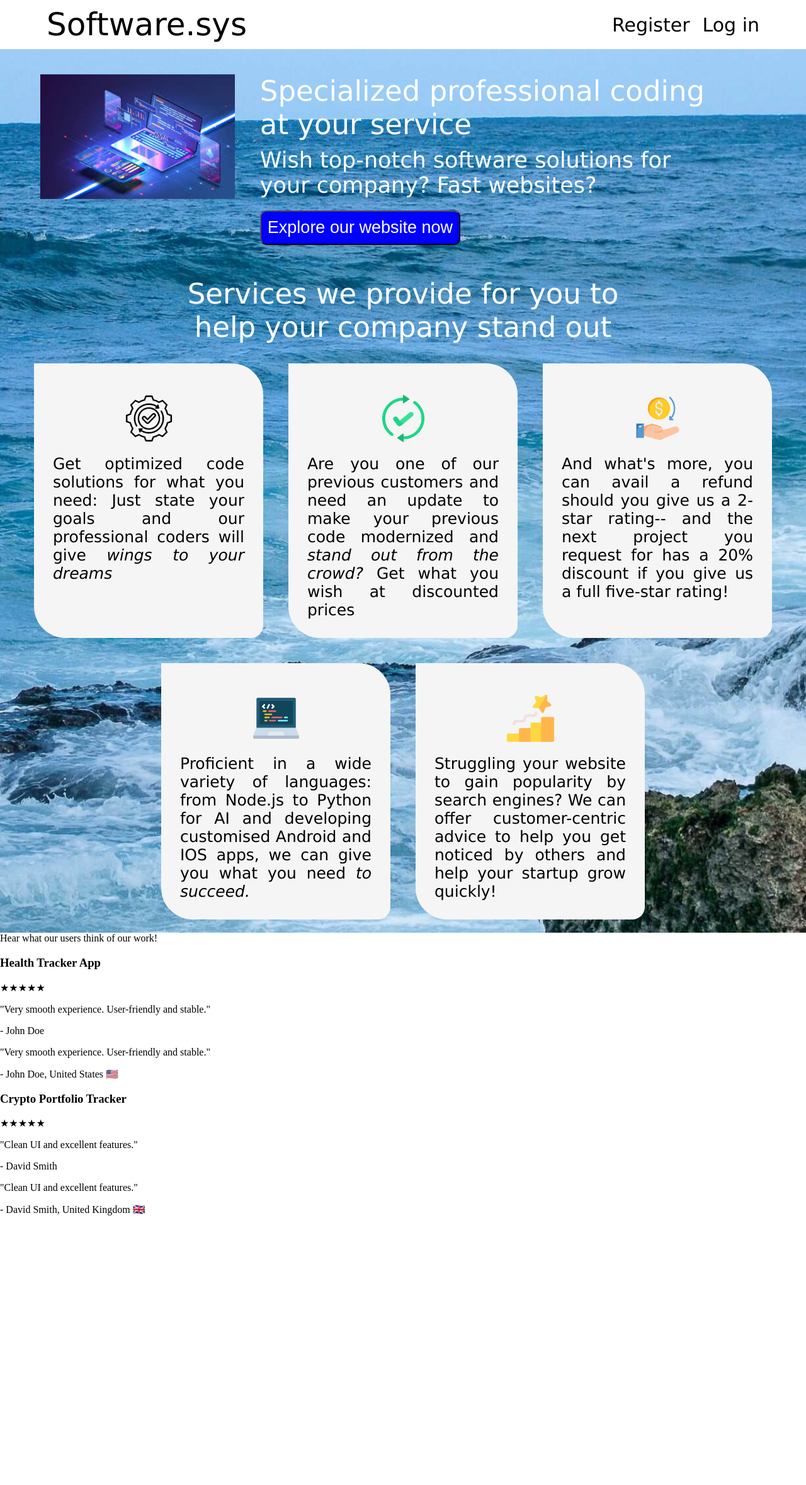
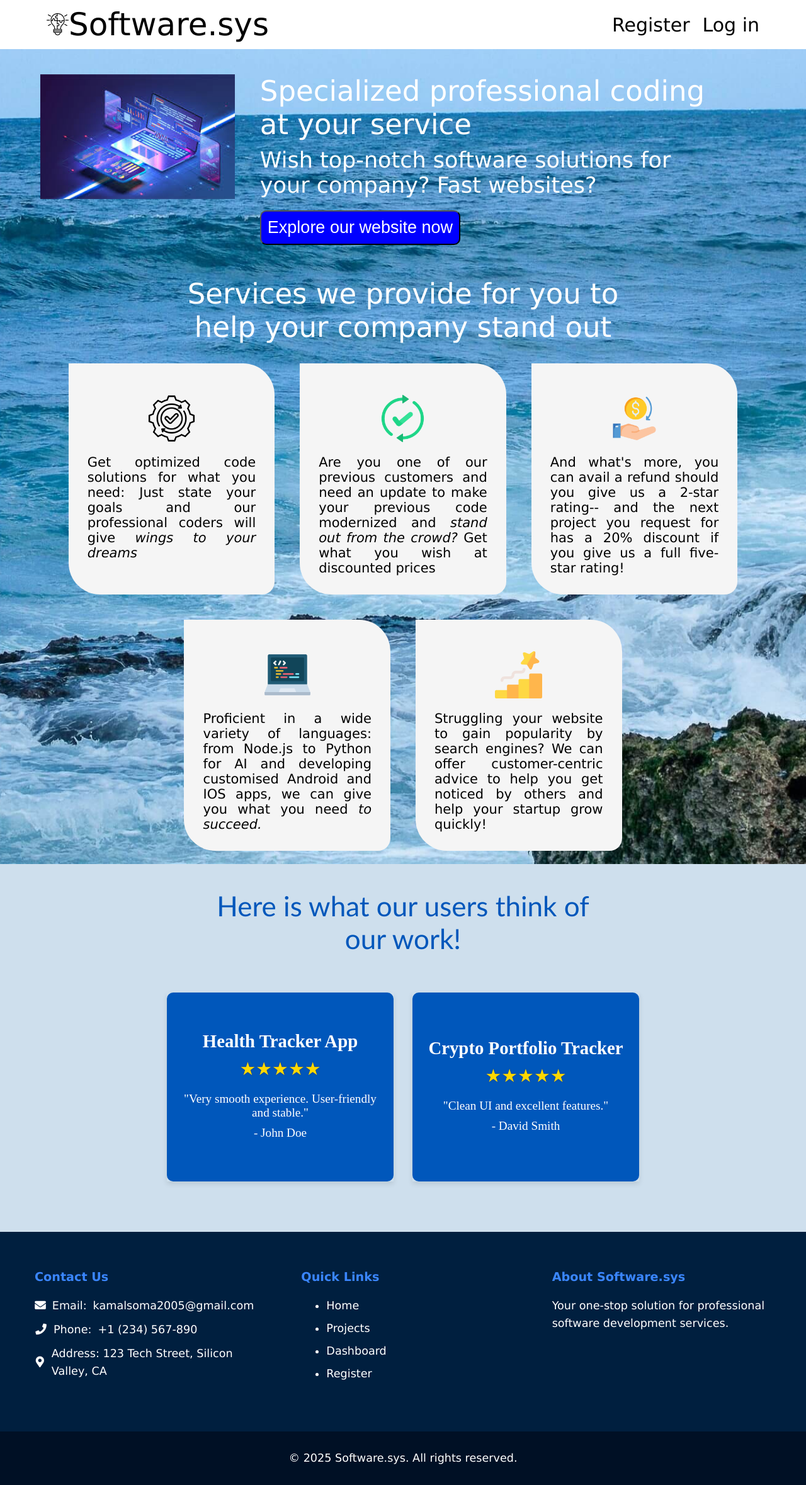
Before and after one commit to Mohammed-Wasif-Sarwar/Software.sys, a PHP site: page /home.php in a window 1280 px wide. Shown: the whole page at 63% size. Before the commit the page ends 1930 px from the top, so only its background shows below. Run offline with PHP 8.4, Linux system fonts and the light colour scheme; data comes from the database, SQL or seed files in the repository.

Commit message:
Add files via upload

```diff
--- a/editproject.php
+++ b/editproject.php
@@ -153,7 +153,7 @@ if ($_SERVER['REQUEST_METHOD'] === 'POST') {
                 </div>
 
                 <button type="submit" class="check-button" style="width: auto; padding: 10px 20px;">Update Project</button>
-                <a href="viewproject.php?id=<?= urlencode($pid) ?>" class="check-button" style="display: inline-block; width:90%;margin-left: 10px; background: #6c757d; text-decoration: none;">Cancel</a>
+                <a href="projects.php" class="check-button" style="display: inline-block; width:90%;margin-left: 10px; background: #6c757d; text-decoration: none;">Cancel</a>
             </form>
             <?php endif; ?>
         </section>
--- /dev/null
+++ b/footers.php
@@ -0,0 +1,121 @@
+<?php
+?>
+<footer class="site-footer" style="font-size:1.1rem;">
+    <div class="footer-container">
+        <div class="footer-section" style="order:3">
+            <h3>About Software.sys</h3>
+            <p>Your one-stop solution for professional software development services.</p>
+        </div>
+
+        <div class="footer-section" style="order:1">
+            <h3>Contact Us</h3>
+            <ul class="contact-info" style="padding:0px;">
+                <li><i class="fas fa-envelope"></i> Email: <a href="mailto:kamalsoma2005@gmail.com">kamalsoma2005@gmail.com</a></li>
+                <li><i class="fas fa-phone"></i> Phone: <a href="tel:+1234567890">+1 (234) 567-890</a></li>
+                <li><i class="fas fa-map-marker-alt"></i> Address: 123 Tech Street, Silicon Valley, CA</li>
+            </ul>
+        </div>
+
+        <div class="footer-section" style="order:2; padding-left:40px;">
+            <h3>Quick Links</h3>
+            <ul class="footer-links">
+                <li><a href="home.php">Home</a></li>
+                <li><a href="projects.php">Projects</a></li>
+                <li><a href="dashboard.php">Dashboard</a></li>
+                <li><a href="register.php">Register</a></li>
+            </ul>
+        </div>
+    </div>
+
+    <div class="footer-bottom">
+        <p>&copy; <?= date('Y') ?> Software.sys. All rights reserved.</p>
+    </div>
+</footer>
+
+<style>
+.site-footer {
+    background: #001f3f;
+    color: white;
+    padding: 40px 0 0;
+    font-family: 'Verdana', 'Arial Narrow', Arial, sans-serif;
+    margin-top: auto;
+}
+
+.footer-container {
+    display: flex;
+    flex-wrap: wrap;
+    justify-content: space-around;
+    max-width: 1200px;
+    margin: 0 auto;
+    padding: 0 20px;
+    gap:20px;
+}
+
+.footer-section {
+    flex: 1;
+    min-width: 250px;
+    margin-bottom: 30px;
+    padding: 0 15px;
+}
+
+.footer-section h3 {
+    color: #3a86ff;
+    margin-bottom: 20px;
+    font-size: 1.2rem;
+}
+
+.footer-section p,
+.footer-section li {
+    margin-bottom: 10px;
+    line-height: 1.6;
+}
+
+.contact-info li {
+    display: flex;
+    align-items: center;
+    gap: 10px;
+}
+
+.footer-links li {
+    margin-bottom: 8px;
+}
+
+.footer-links a,
+.contact-info a {
+    color: white;
+    text-decoration: none;
+    transition: color 0.3s;
+}
+
+.footer-links a:hover,
+.contact-info a:hover {
+    color: #3a86ff;
+    text-decoration: underline;
+}
+
+.footer-bottom {
+    background: #001025;
+    text-align: center;
+    padding: 15px 0;
+    margin-top: 30px;
+}
+
+.fas {
+    width: 20px;
+    text-align: center;
+}
+
+@media (max-width: 768px) {
+    .footer-section {
+        flex: 100%;
+        text-align: center;
+    }
+
+    .contact-info li {
+        justify-content: center;
+    }
+}
+</style>
+
+<!-- Font Awesome for icons (add this in head of your main template) -->
+<link rel="stylesheet" href="https://cdnjs.cloudflare.com/ajax/libs/font-awesome/5.15.4/css/all.min.css">
--- a/home.php
+++ b/home.php
@@ -25,13 +25,13 @@ if ($loggedin) {
         <header>
         <?php if ($loggedin): ?>
         <nav>
-            <a href="home.php"><img src="computing.png" alt="Computers" style="width:40px; align:center;">Software.sys</a>
+            <a href="home.php"><img src="computing.png" alt="Computers" style="width:clamp(20px,5vw,35px); align:center;">Software.sys</a>
             <a href="dashboard.php">Welcome <?= $username ?></a>
             <a href="dashboard.php"><?= $flag ?></a>
         </nav>
     <?php else: ?>
         <nav>
-            <a href="home.php">Software.sys</a>
+            <a href="home.php"><img src="computing.png" alt="Computers" style="width:clamp(20px,5vw,35px); align:center;">Software.sys</a>
             <a href="register.php">Register</a>
             <a href="login.php">Log in</a>
         </nav>
@@ -79,7 +79,7 @@ if ($loggedin) {
         </section>
     <section id="response">
     <header>
-        Hear what our users think of our work!
+        Here is what our users think of our work!
     </header>
     <div class="testimonial-container">
         <?php
@@ -111,6 +111,7 @@ if ($loggedin) {
             </div>
         <?php endforeach; ?>
     </div>
+    <?php @require_once("footers.php"); ?>
 </section>
 
 <?php
--- a/homestyles.css
+++ b/homestyles.css
@@ -95,11 +95,11 @@ button a{
 }
 
 #main>section>aside{
-    font-size: clamp(15px, 4vw, 25px);
+    font-size: clamp(15px, 4vw, 21px);
     text-align: justify;
     margin:20px;
     gap:20px;
-    width:25%;
+    width:22%;
     color:black;
     background-color: whitesmoke;
     padding:30px;
@@ -126,3 +126,128 @@ button a{
         width:70%;
     }
 }
+
+#response{
+    width:100%;
+    background-color:rgb(206, 223, 237);
+    padding-top:20px;
+}
+
+#response header{
+    width:50%;
+    font-size:clamp(35px,5vw,44px);
+    color:#0057bb;
+    margin:20px auto;
+    font-family:'Gill Sans', 'Gill Sans MT', Calibri, 'Trebuchet MS', sans-serif;
+    text-align: center;
+}
+
+.testimonial-container {
+    display: flex;
+    justify-content: center;
+    flex-wrap: wrap;
+    gap: 30px;
+    padding: 20px;
+    max-width: 1200px;
+    margin: 0 auto;
+    padding-bottom:60px;
+}
+
+.flip-card {
+    background-color: transparent;
+    width: 30%;
+    height: 300px;
+    perspective: 1000px;
+    margin: 20px 0;
+}
+
+.flip-card-inner {
+    position: relative;
+    width: 100%;
+    height: 100%;
+    text-align: center;
+    transition: transform 0.6s;
+    transform-style: preserve-3d;
+    box-shadow: 0 4px 8px rgba(0,0,0,0.1);
+}
+
+.flip-card:hover .flip-card-inner {
+    transform: rotateY(180deg);
+}
+
+.flip-card-front, .flip-card-back {
+    position: absolute;
+    width: 100%;
+    height: 100%;
+    backface-visibility: hidden;
+    border-radius: 10px;
+    display: flex;
+    flex-direction: column;
+    justify-content: center;
+    padding: 20px;
+    box-sizing: border-box;
+}
+
+.flip-card-front {
+    background-color: #0057bb;
+    color: white;
+}
+
+.flip-card-back {
+    background-color: white;
+    color: #0057bb;
+    transform: rotateY(180deg);
+    border: 2px solid #0057bb;
+}
+
+.flip-card h3 {
+    margin: 0 0 10px 0;
+    font-size: 1.8rem;
+}
+
+.stars {
+    font-size: 1.8rem;
+    color: gold;
+    margin-bottom: 15px;
+    text-shadow: 0 0 3px rgba(0,0,0,0.3);
+}
+
+.flip-card p {
+    margin: 5px 0;
+    font-size: 1.2rem;
+}
+
+.flip-card-back p:first-child {
+    font-style: italic;
+    margin-bottom: 20px;
+}
+
+@media (max-width: 700px) {
+    .flip-card {
+        width: 250px;
+        height: 220px;
+    }
+}
+
+@media (max-width: 500px) {
+    .testimonial-container {
+        flex-direction: column;
+        align-items: center;
+    }
+
+    .flip-card {
+        width: 80%;
+        height: 200px;
+    }
+}
+
+@media (max-width: 1200px){
+    .flip-card{
+        height:clamp(450px,5vw,500px);
+    }
+
+    .flip-card p {
+        margin: 5px 0;
+        font-size: 1.0rem;
+    }
+}
--- a/newproject.php
+++ b/newproject.php
@@ -119,7 +119,7 @@ if ($_SERVER['REQUEST_METHOD'] === 'POST') {
 
                 <div style="margin-bottom: 20px;">
                     <label style="display: block; margin-bottom: 5px; font-weight: bold;">Cost ($)</label>
-                    <input type="number" name="cost" min="0" step="0.01" style="width: 90%; padding: 8px; border-radius: 5px; border: none;">
+                    <input type="number" name="cost" min="0" required step="0.01" style="width: 90%; padding: 8px; border-radius: 5px; border: none;">
                 </div>
 
                 <button type="submit" class="check-button" style="width: auto; padding: 10px 20px;">Create Project</button>
--- a/projects.php
+++ b/projects.php
@@ -146,6 +146,7 @@ $projects = $stmt->fetchAll(PDO::FETCH_ASSOC);
             <p>No projects found.</p>
         <?php endif; ?>
     </section>
+    <?php @require_once("footers.php"); ?>
 </main>
 </body>
 </html>
```
Also changed, not shown: dashboard.php (+23 -18 lines), dashstyles.css (+66 -3 lines), viewprojects.php (+5 -3 lines), dashboard.css (line endings or trailing spaces).
